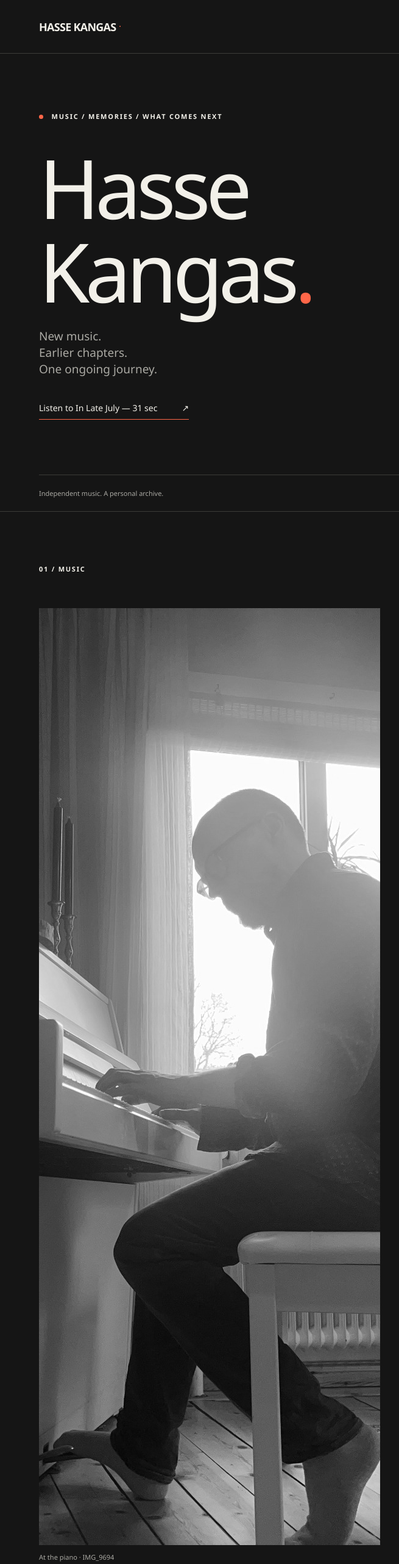
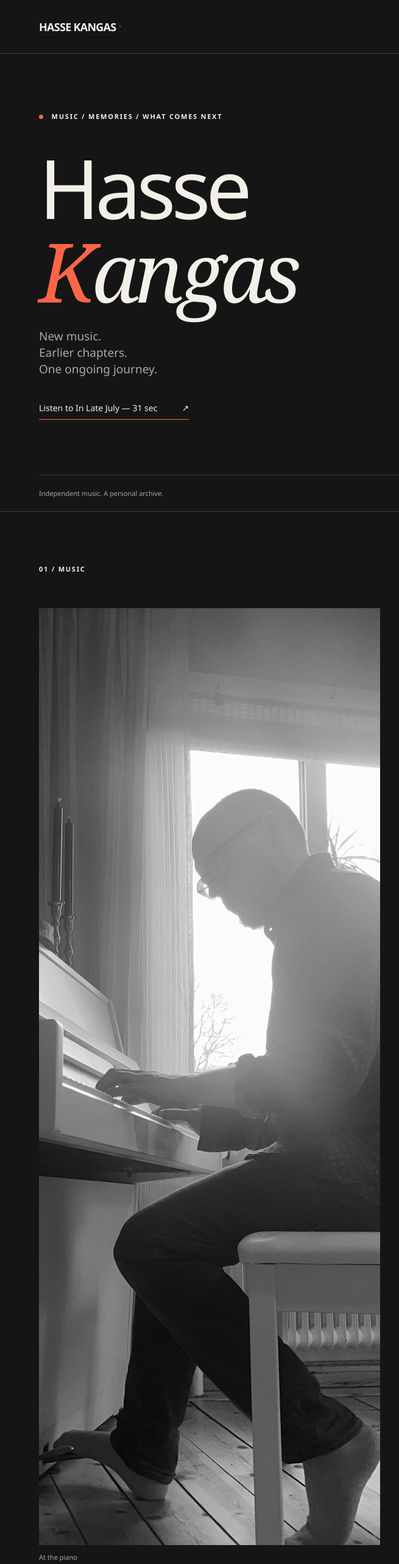
Before and after one commit to hassekangas/hassekangas.github.io, a plain HTML site: page index.html in a window 1280 px wide. Shown: the top 2564 px of the page at 61% size, 0-655 px from the left. Drawn offline with Linux system fonts and the light colour scheme.

Commit message:
Refine homepage title and gallery captions

```diff
--- a/content.js
+++ b/content.js
@@ -17,7 +17,6 @@ window.artistContent = {
   // Add entries to extend Gallery. The piano photograph is already included.
   gallery: [
     { src: "assets/images/IMG_9779.jpeg", alt: "Hasse Kangas holding an acoustic guitar beside a studio microphone", caption: "02 / Guitar portrait" },
-    { src: "assets/images/IMG_7088.JPG", alt: "Close-up portrait of Hasse Kangas wearing glasses beside a moss-covered stone wall", caption: "03 / By the stone wall" },
-    { src: "assets/images/IMG_7096.JPG", alt: "Hasse Kangas in profile wearing a rain jacket beside a stone wall and weathered timber siding", caption: "04 / A moment outdoors" }
+    { src: "assets/images/IMG_7096.JPG", alt: "Hasse Kangas in profile wearing a rain jacket beside a stone wall and weathered timber siding", caption: "03 / A moment outdoors" }
   ]
 };
--- a/index.html
+++ b/index.html
@@ -28,7 +28,7 @@
   <main id="main">
     <section id="home" class="hero">
       <div class="hero-copy"><p class="eyebrow"><span class="dot"></span> Music / memories / what comes next</p>
-        <h1>Hasse<br>Kangas<span class="accent">.</span></h1>
+        <h1>Hasse<br><em><span class="accent">K</span>angas</em></h1>
         <p class="hero-intro">New music.<br>Earlier chapters.<br>One ongoing journey.</p>
         <a class="text-link" href="#music" data-play-intro>Listen to In Late July — 31 sec <span aria-hidden="true">↗</span></a>
       </div>
@@ -41,7 +41,7 @@
     <section id="music" class="section music">
       <div class="section-heading"><p class="eyebrow">01 / Music</p><span>A new chapter</span></div>
       <div class="release-layout">
-        <figure class="release-art"><img src="assets/images/IMG_9694.jpg" alt="Hasse Kangas playing piano beside a sunlit window" width="2048" height="1536" loading="lazy"><figcaption>At the piano · IMG_9694</figcaption></figure>
+        <figure class="release-art"><img src="assets/images/IMG_9694.jpg" alt="Hasse Kangas playing piano beside a sunlit window" width="2048" height="1536" loading="lazy"><figcaption>At the piano</figcaption></figure>
         <div class="release-copy"><p class="eyebrow accent">Forthcoming single</p><h2>In Late<br><em>July.</em></h2><p class="body-copy">New music from Hasse Kangas.<br>A new chapter is taking shape.</p><div class="release-status"><span class="dot"></span> Release date to be announced</div>
           <div id="teaser"><p class="small muted">A first listen is coming soon.</p></div>
           <a class="text-link" href="#contact">Get in touch <span aria-hidden="true">↗</span></a>
@@ -138,7 +138,7 @@
     <section id="gallery" class="section gallery">
       <div class="section-heading"><p class="eyebrow">04 / Gallery</p><span>Between the notes</span></div>
       <div class="gallery-heading"><h2>A moment,<br>held still.</h2><p class="muted">At the piano.<br>In the studio.</p></div>
-      <div id="gallery-grid" class="gallery-grid"><figure><a href="assets/images/IMG_9694.jpg" target="_blank" rel="noopener" aria-label="Open full piano photograph in a new tab"><img src="assets/images/IMG_9694.jpg" alt="Hasse Kangas at the piano, with light falling through the window" loading="lazy" width="2048" height="1536"></a><figcaption><span>01 / At the piano</span><span>IMG_9694 ↗</span></figcaption></figure></div>
+      <div id="gallery-grid" class="gallery-grid"><figure><a href="assets/images/IMG_9694.jpg" target="_blank" rel="noopener" aria-label="Open full piano photograph in a new tab"><img src="assets/images/IMG_9694.jpg" alt="Hasse Kangas at the piano, with light falling through the window" loading="lazy" width="2048" height="1536"></a><figcaption>01 / At the piano</figcaption></figure></div>
     </section>
     <section id="contact" class="section contact"><p class="eyebrow">05 / Contact</p><h2>Let’s talk<span class="accent">.</span></h2><p>Music, collaborations or a simple hello.</p><a class="contact-link" href="mailto:manytracks@outlook.com">manytracks@outlook.com <span aria-hidden="true">↗</span></a></section>
   </main>
```
Also changed, not shown: styles.css.
